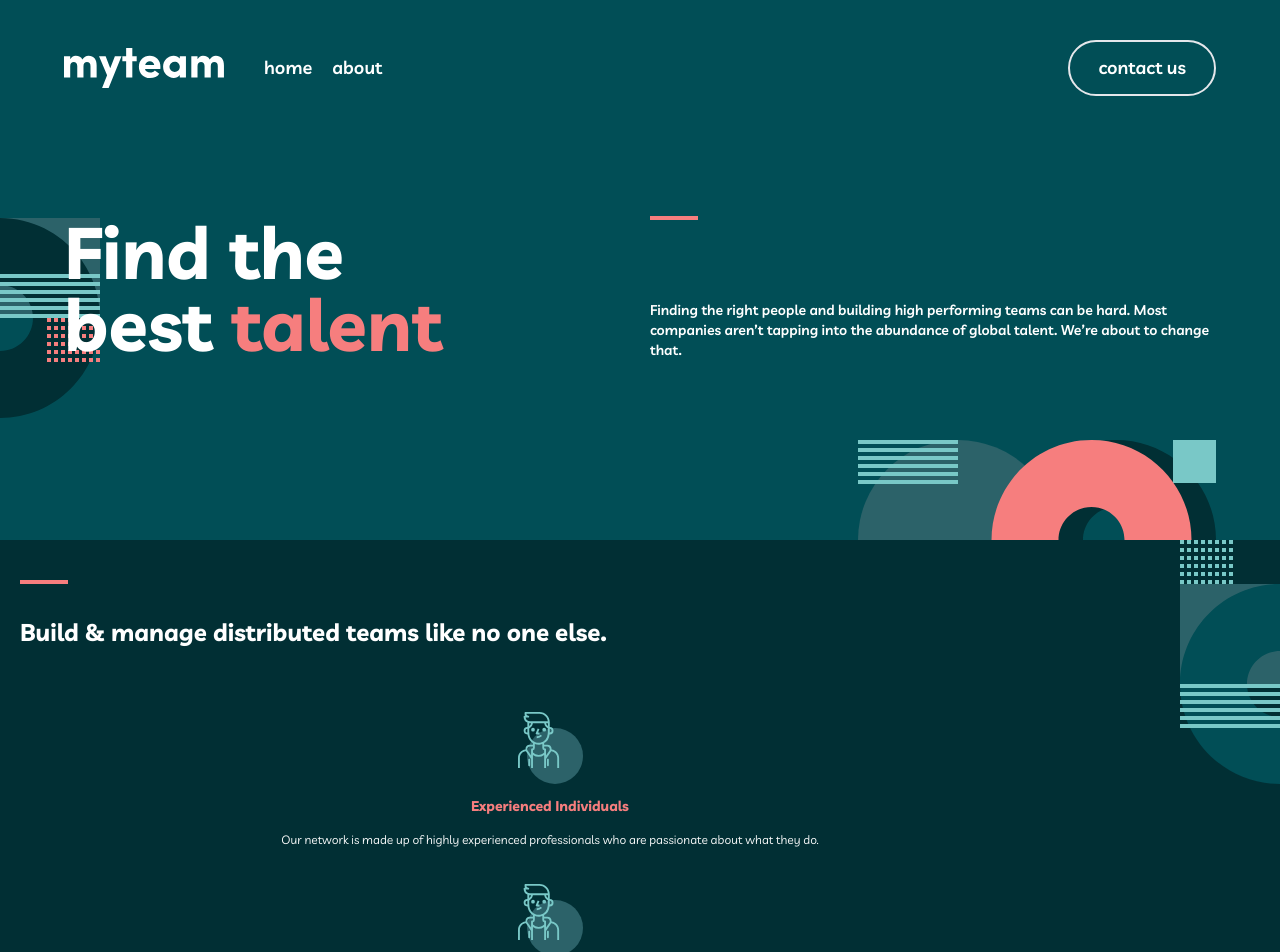
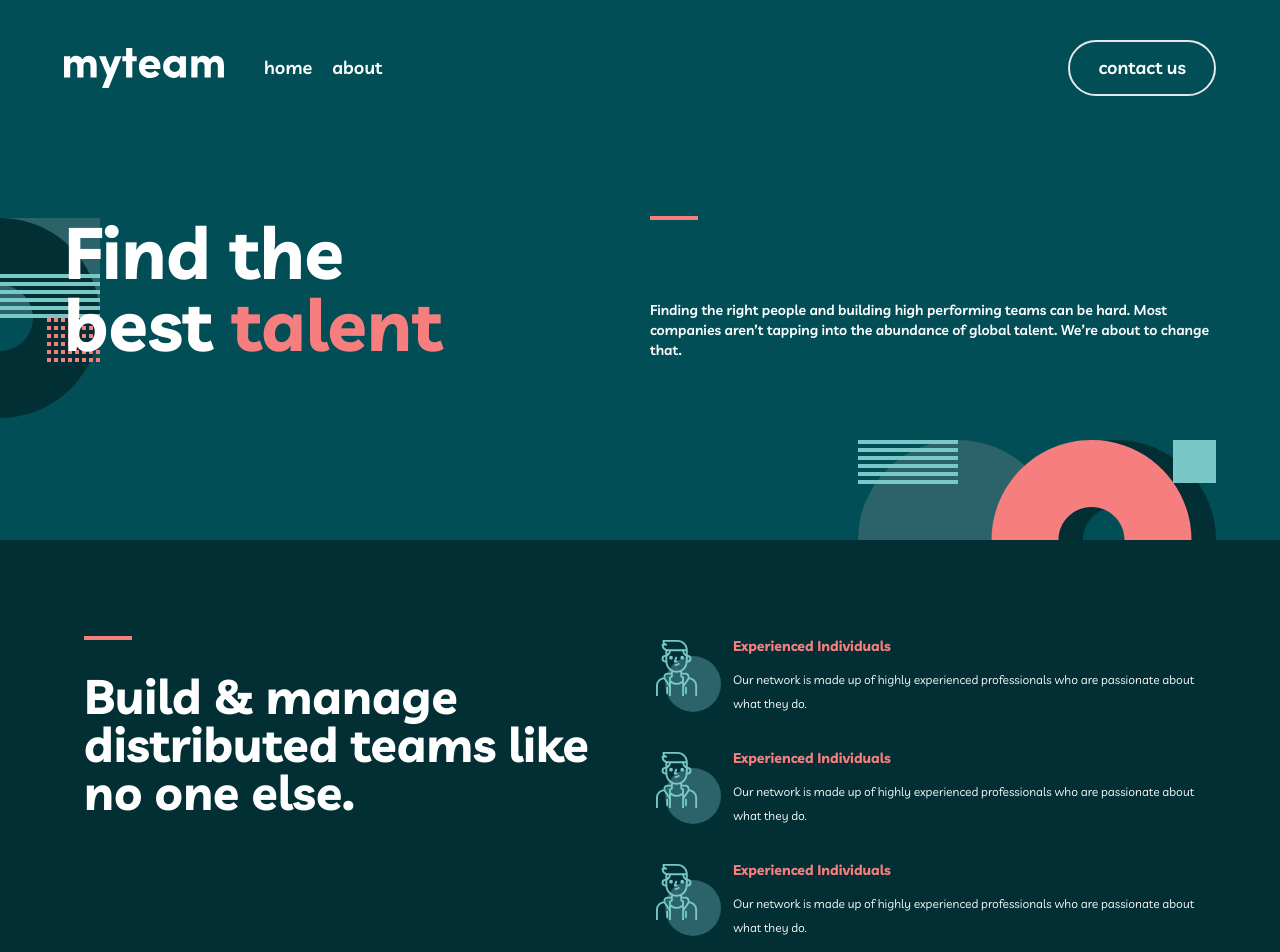
Before and after one commit to alimuddinhasan/myteam-website, a Next.js app: page / in a window 1280 px wide. Shown: the top 952 px of the page. Built offline with nearby package versions, Linux system fonts and the light colour scheme.

Commit message:
feat(home): add responsive to featured

```diff
--- a/components/FeaturedItem/index.tsx
+++ b/components/FeaturedItem/index.tsx
@@ -12,11 +12,13 @@ export default function FeaturedItem({
   title,
 }: IFeaturedItemProps) {
   return (
-    <div className='flex flex-col gap-3 items-center'>
-      <img src={icon} alt='featured-icon' />
-      <div className="flex flex-col items-center gap-3">
-        <h2 className='text-light-coral font-bold text-sm'>{title}</h2>
-        <p className='text-center text-white text-xs leading-6'>{description}</p>
+    <div className="flex flex-col lg:flex-row gap-3 items-center">
+      <img src={icon} alt="featured-icon" />
+      <div className="flex flex-col items-center lg:items-start gap-3">
+        <h2 className="text-light-coral font-bold text-sm">{title}</h2>
+        <p className="text-center lg:text-left text-white text-xs leading-6">
+          {description}
+        </p>
       </div>
     </div>
   );
--- a/pages/index.tsx
+++ b/pages/index.tsx
@@ -5,45 +5,45 @@ import { Container, Header } from "../components";
 
 export default function Home() {
   return (
-    <BaseScreen pageTitle='Frontend Mentor | myteam website challenge - Homepage'>
+    <BaseScreen pageTitle="Frontend Mentor | myteam website challenge - Homepage">
       <Header />
-      <section className='bg-sacramento-state-green overflow-hidden '>
-        <img
-          src='/assets/bg-pattern-home-3.svg'
-          alt='bg-featured'
-          className='float-right h-[244px] w-[200px] translate-x-1/2'
-        />
+      <section className="bg-sacramento-state-green overflow-hidden flex justify-center">
+        {/*<img*/}
+        {/*  src="/assets/bg-pattern-home-3.svg"*/}
+        {/*  alt="bg-featured"*/}
+        {/*  className="float-right h-[244px] w-[200px] translate-x-1/2"*/}
+        {/*/>*/}
         <Container>
-          <div className='px-5 py-10'>
-            <div className='flex flex-col justify-center max-w-5xl gap-8'>
+          <div className="px-5 py-10 lg:py-24 flex flex-col lg:flex-row items-center gap-8 lg:items-start">
+            <div className="lg:basis-1/2 flex flex-col justify-center max-w-5xl gap-8">
               <hr
-                className='w-12 border-2 border-light-coral'
-                data-testid='h-line'
+                className="w-12 border-2 border-light-coral"
+                data-testid="h-line"
               />
-              <h1 className='text-2xl font-bold text-white'>
+              <h1 className="text-2xl lg:text-5xl font-bold text-white">
                 Build &amp; manage distributed teams like no one else.
               </h1>
             </div>
-            <div className='flex flex-col gap-8 mt-16'>
+            <div className="lg:basis-1/2 flex flex-col gap-8">
               <FeaturedItem
-                title='Experienced Individuals'
-                description='Our network is made up of highly experienced professionals who are passionate about what they do.'
-                icon='assets/icon-person.svg'
+                title="Experienced Individuals"
+                description="Our network is made up of highly experienced professionals who are passionate about what they do."
+                icon="assets/icon-person.svg"
               />
               <FeaturedItem
-                title='Experienced Individuals'
-                description='Our network is made up of highly experienced professionals who are passionate about what they do.'
-                icon='assets/icon-person.svg'
+                title="Experienced Individuals"
+                description="Our network is made up of highly experienced professionals who are passionate about what they do."
+                icon="assets/icon-person.svg"
               />
               <FeaturedItem
-                title='Experienced Individuals'
-                description='Our network is made up of highly experienced professionals who are passionate about what they do.'
-                icon='assets/icon-person.svg'
+                title="Experienced Individuals"
+                description="Our network is made up of highly experienced professionals who are passionate about what they do."
+                icon="assets/icon-person.svg"
               />
               <FeaturedItem
-                title='Experienced Individuals'
-                description='Our network is made up of highly experienced professionals who are passionate about what they do.'
-                icon='assets/icon-person.svg'
+                title="Experienced Individuals"
+                description="Our network is made up of highly experienced professionals who are passionate about what they do."
+                icon="assets/icon-person.svg"
               />
             </div>
           </div>
@@ -51,30 +51,30 @@ export default function Home() {
       </section>
       <section className='bg-deep-jungle-green py-36 px-5 bg-[url("/assets/bg-pattern-home-4-about-3.svg"),_url("/assets/bg-pattern-home-5.svg")] bg-no-repeat bg-[position:left_top,_right_bottom] flex justify-center'>
         <Container>
-          <div className='flex flex-col items-center gap-8'>
-            <h1 className='font-bold text-2xl lg:text-5xl text-center text-white'>
+          <div className="flex flex-col items-center gap-8">
+            <h1 className="font-bold text-2xl lg:text-5xl text-center text-white">
               Delivering real results for top companies. Some of our{" "}
-              <span className='text-rapture-blue'>success stories.</span>
+              <span className="text-rapture-blue">success stories.</span>
             </h1>
-            <div className='flex flex-col lg:flex-row items-center gap-8'>
+            <div className="flex flex-col lg:flex-row items-center gap-8">
               <Review
-                review='We needed to automate our entire onboarding process. The team came in and built out the whole journey. Since going live, user retention has gone through the roof!'
-                name='Aiysha Reese'
-                jobTitle='Founder of Manage'
-                avatar='assets/avatar-kady.jpg'
+                review="We needed to automate our entire onboarding process. The team came in and built out the whole journey. Since going live, user retention has gone through the roof!"
+                name="Aiysha Reese"
+                jobTitle="Founder of Manage"
+                avatar="assets/avatar-kady.jpg"
               />
 
               <Review
-                review='We needed to automate our entire onboarding process. The team came in and built out the whole journey. Since going live, user retention has gone through the roof!'
-                name='Aiysha Reese'
-                jobTitle='Founder of Manage'
-                avatar='assets/avatar-kady.jpg'
+                review="We needed to automate our entire onboarding process. The team came in and built out the whole journey. Since going live, user retention has gone through the roof!"
+                name="Aiysha Reese"
+                jobTitle="Founder of Manage"
+                avatar="assets/avatar-kady.jpg"
               />
               <Review
-                review='We needed to automate our entire onboarding process. The team came in and built out the whole journey. Since going live, user retention has gone through the roof!'
-                name='Aiysha Reese'
-                jobTitle='Founder of Manage'
-                avatar='assets/avatar-kady.jpg'
+                review="We needed to automate our entire onboarding process. The team came in and built out the whole journey. Since going live, user retention has gone through the roof!"
+                name="Aiysha Reese"
+                jobTitle="Founder of Manage"
+                avatar="assets/avatar-kady.jpg"
               />
             </div>
           </div>
```
